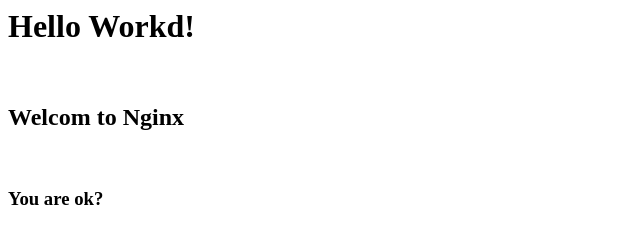
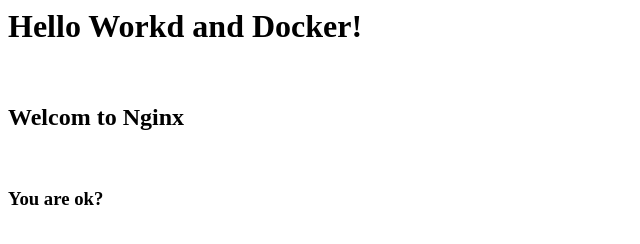
Before and after one commit to kenno-warise/monitoring-tools, a plain HTML site: page mysite/index.html in a window 1280 px wide. Shown: the whole page, without its empty margins (0-640 px from the left). Drawn offline with Linux system fonts and the light colour scheme.

```diff
--- a/mysite/index.html
+++ b/mysite/index.html
@@ -1,4 +1,4 @@
-<h1>Hello Workd!</h1>
+<h1>Hello Workd and Docker!</h1>
 <br>
 <h2>Welcom to Nginx</h2>
 <br>
```
Also changed, not shown: doc/certificate.txt (added), 3 other files.
